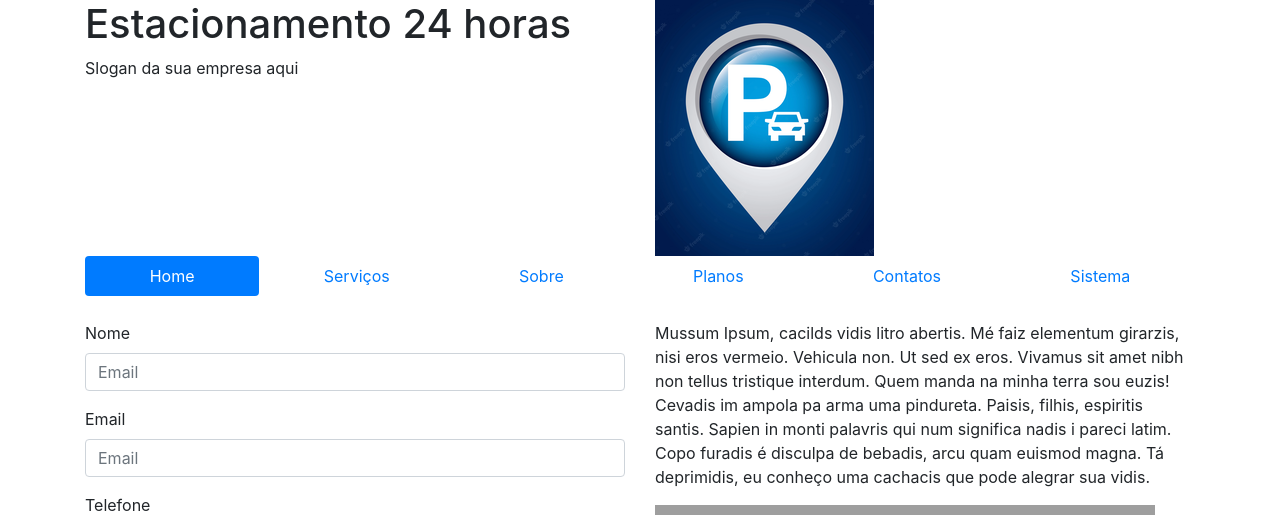
After one commit to juliano1254/estacionamento, a Django app: page /contato/ in a window 1280 px wide. The commit adds this page. Shown: the top 515 px of the page. Run offline with Django 4.2, Linux system fonts and the light colour scheme; some libraries are stand-ins or nearby versions; grey boxes are pictures that could not be loaded.

Commit message:
Criado a página contato.

```diff
--- a/website/templates/website/base.html
+++ b/website/templates/website/base.html
@@ -10,8 +10,15 @@
 </head>
 <body>
     <div class="container">
-        {% block header %}
-        {% endblock %}
+        <div class="row">
+            <div class="col-6">
+                <h1>Estacionamento 24 horas</h1>
+                <span>Slogan da sua empresa aqui</span>
+            </div>
+            <div class="col-6">
+                <img src="{% static 'imagens/logo.png' %}" alt="Estacionamento 24 horas">
+            </div>
+        </div>
         {% include 'website/menu.html' %}
         {% block main %}
         {% endblock %}
@@ -26,6 +33,18 @@
             $(".nav").find(".active").removeClass("active");
             $(this).addClass("active");
          });
+         const handlePhone = (event) => {
+            let input = event.target;
+            input.value = phoneMask(input.value);
+          };
+
+          const phoneMask = (value) => {
+            if (!value) return "";
+            value = value.replace(/\D/g,'');
+            value = value.replace(/(\d{2})(\d)/,"($1) $2");
+            value = value.replace(/(\d)(\d{4})$/,"$1-$2");
+            return value;
+          }
     </script>
 </body>
 </html>
--- /dev/null
+++ b/website/templates/website/contato.html
@@ -0,0 +1,48 @@
+{% extends 'website/base.html' %}
+{% load static %}
+
+{% block main %}
+<div class="row row-space">
+    <div class="col-6">
+        <form>
+            <div class="form-row">
+                <div class="form-group col-md-12">
+                        <label for="inputNome">Nome</label>
+                        <input type="text" class="form-control" id="inputNome" placeholder="Email">
+                </div>
+            </div>
+            <div class="form-row">
+                <div class="form-group col-md-12">
+                        <label for="inputEmail">Email</label>
+                        <input type="email" class="form-control" id="inputEmail" placeholder="Email">
+                </div>
+            </div>
+            <div class="form-row">
+                <div class="form-group col-md-6">
+                    <label class="form-label" for="telefone">Telefone</label>
+                    <input type="tel" id="telefone" class="form-control" maxlength="15" onkeyup="handlePhone(event)" required placeholder="(xx) xxxxx-xxxx">
+                </div>
+            </div>
+            <div class="form-row">
+                <div class="form-group col-md-12">
+                    <label for="exampleFormControlTextarea1">Digite sua mensagem</label>
+                    <textarea class="form-control" id="exampleFormControlTextarea1" rows="5"></textarea>
+                </div>
+            </div>
+            <button type="submit" class="btn btn-primary">Enviar</button>
+        </form>
+    </div>
+    <div class="col-6">
+        <p>Mussum Ipsum, cacilds vidis litro abertis. Mé faiz elementum girarzis,
+        nisi eros vermeio. Vehicula non. Ut sed ex eros. Vivamus sit amet nibh
+        non tellus tristique interdum. Quem manda na minha terra sou euzis!
+        Cevadis im ampola pa arma uma pindureta.
+        Paisis, filhis, espiritis santis. Sapien in monti palavris qui num
+        significa nadis i pareci latim. Copo furadis é disculpa de bebadis,
+        arcu quam euismod magna. Tá deprimidis, eu conheço uma cachacis que
+        pode alegrar sua vidis.</p>
+
+        <iframe src="https://www.google.com/maps/embed?pb=!1m18!1m12!1m3!1d3738.3314719590076!2d-54.646413225087954!3d-20.451574481057232!2m3!1f0!2f0!3f0!3m2!1i1024!2i768!4f13.1!3m3!1m2!1s0x9486e652c8345455%3A0xbd45d68fb1a6acd!2sAv.%20dos%20Cris%C3%A2ntemos%2C%20274%20-%20Lar%20do%20Trab.%2C%20Campo%20Grande%20-%20MS%2C%2079110-580!5e0!3m2!1spt-BR!2sbr!4v1692373619720!5m2!1spt-BR!2sbr" width="500" height="375" style="border:0;" allowfullscreen="" loading="lazy" referrerpolicy="no-referrer-when-downgrade"></iframe>
+    </div>
+</div>
+{% endblock %}
--- a/website/templates/website/menu.html
+++ b/website/templates/website/menu.html
@@ -2,7 +2,7 @@
     <div class="col-12">
         <ul class="nav nav-pills nav-fill">
             <li class="nav-item">
-              <a class="nav-link active" href="#">Home</a>
+              <a class="nav-link active" href="{% url 'website_home' %}">Home</a>
             </li>
             <li class="nav-item">
               <a class="nav-link" href="#">Serviços</a>
@@ -14,7 +14,7 @@
               <a class="nav-link" href="#">Planos</a>
             </li>
             <li class="nav-item">
-                <a class="nav-link" href="#">Contatos</a>
+                <a class="nav-link" href="{% url 'website_contato' %}">Contatos</a>
             </li>
             <li class="nav-item">
                 <a class="nav-link" href="{% url 'core_home' %}">Sistema</a>
--- a/website/urls.py
+++ b/website/urls.py
@@ -1,8 +1,10 @@
 from django.urls import path, include
 from website.views import (
     home,
+    contato
 )
 
 urlpatterns = [
     path('', home, name='website_home'),
+    path('contato/', contato, name='website_contato'),
 ]
--- a/website/views.py
+++ b/website/views.py
@@ -2,3 +2,6 @@ from django.shortcuts import render
 
 def home(request):
     return render(request, 'website/index.html')
+
+def contato(request):
+    return render(request, 'website/contato.html')
```
Also changed, not shown: website/templates/website/index.html (+0 -11 lines), website/static/imagens/logo_g.png (deleted), website/static/imagens/logo_grande.png (deleted).
